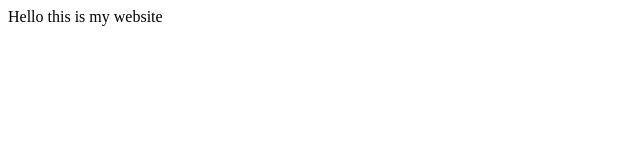
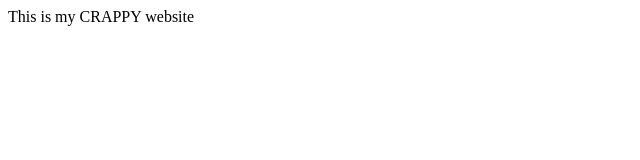
Before and after one commit to pearsonsmitchell/pearsonsmitchell.github.io, a plain HTML site: page itis3135/theBEST webpage&&.html in a window 1280 px wide. Shown: the full height of the page, 0-640 px from the left. Drawn offline with Linux system fonts and the light colour scheme.

Commit message:
Update theBEST webpage&&.html

```diff
--- a/itis3135/theBEST webpage&&.html
+++ b/itis3135/theBEST webpage&&.html
@@ -2,7 +2,9 @@
 <html lang="en">
 
 <head>
-    Hello this is my website
+    This is my CRAPPY website
+
+
 </head>
 
 <body>
@@ -10,7 +12,7 @@
 </body>
 
 <main>
-
+ <a href="images/selfieofme.jpg">
 </main>
 
 </html>
```
